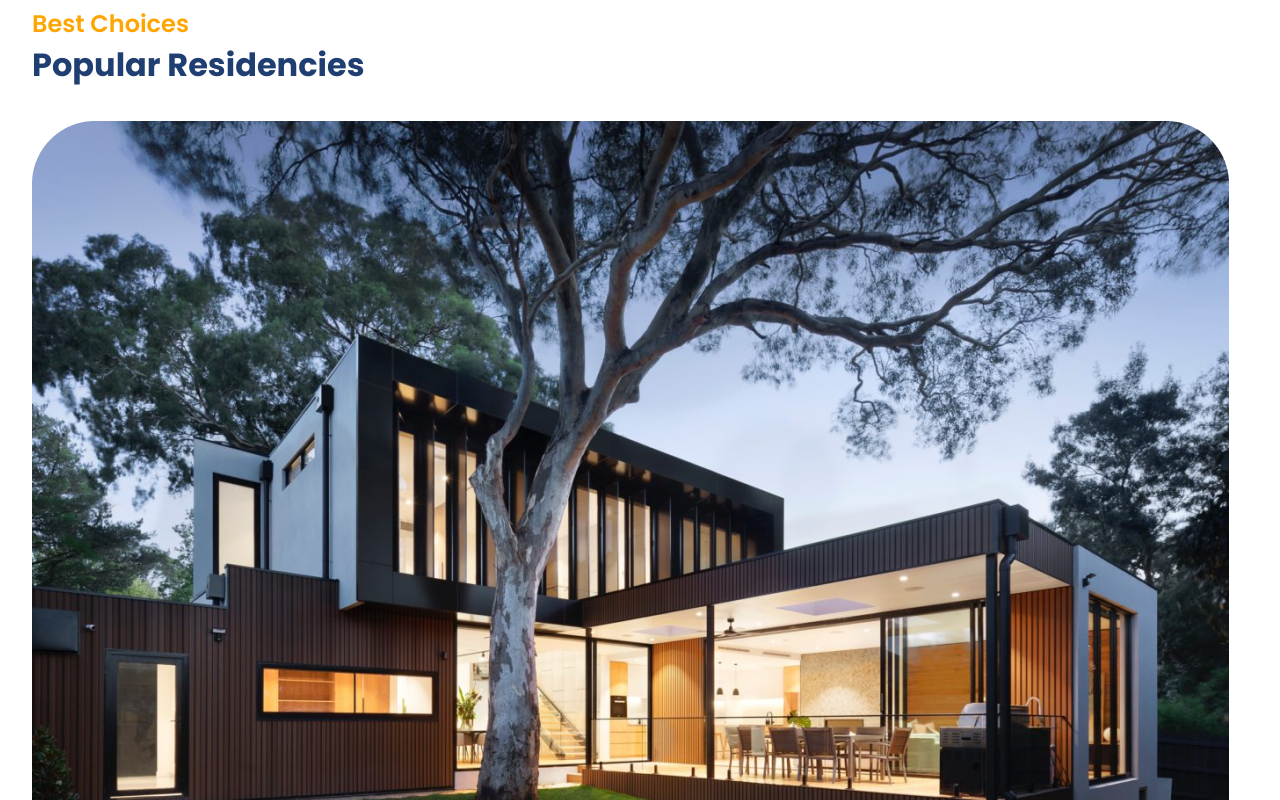
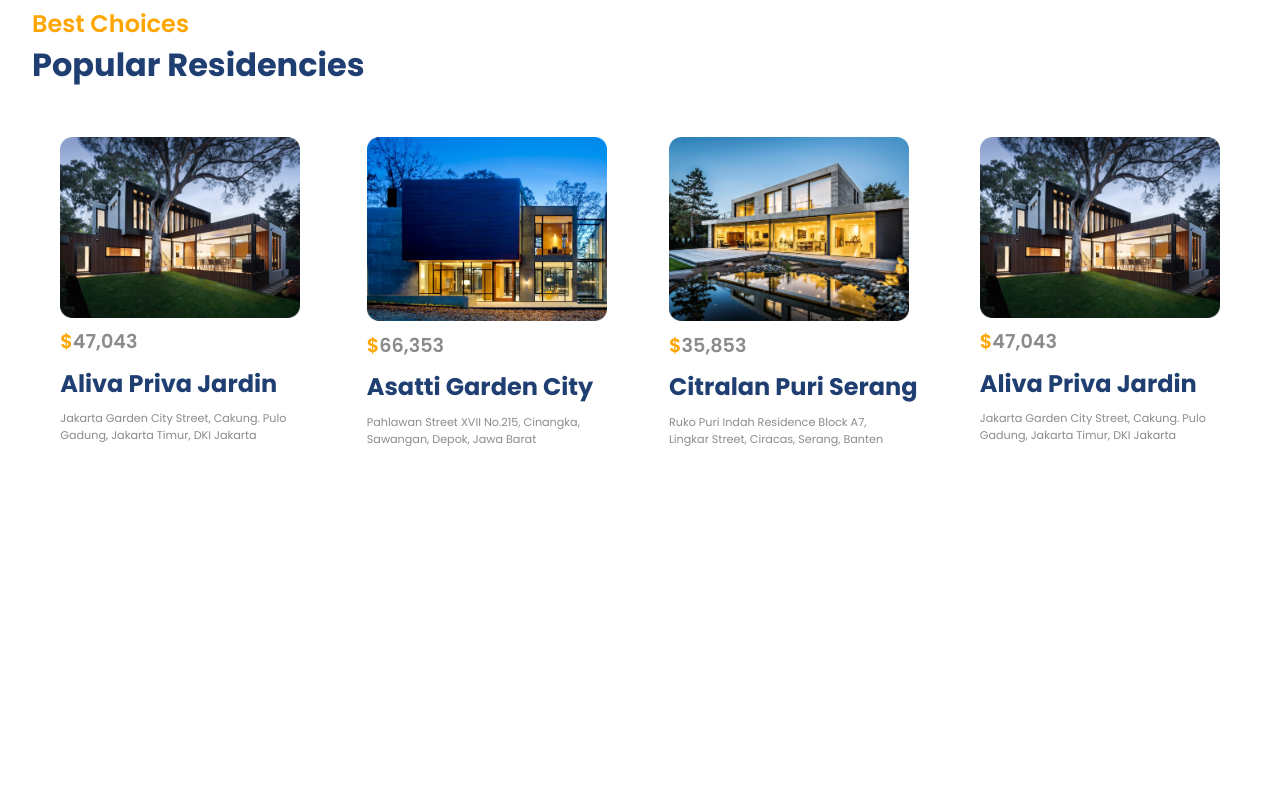
Before and after one commit to MOHAJII/Real-Estate-website, a React (Vite) app: page / in a window 1280 px wide. Shown: the part 920-1720 px from the top of the page. After the commit the page ends 1416 px from the top, so only its background shows below. Built offline with nearby package versions, Linux system fonts and the light colour scheme.

Commit message:
update residencies caroussel

```diff
--- a/src/component/Residencies/Residencies.css
+++ b/src/component/Residencies/Residencies.css
@@ -1,3 +1,42 @@
 .r-head {
     margin-bottom: 2rem;
 }
+
+.r-card {
+    gap: 0.6rem;
+    padding: 1rem;
+    border-radius: 10px;
+    max-width: max-content;
+    margin: auto;
+    transition: all 300ms ease-in;
+}
+
+.r-card>img {
+    width: 100%;
+    max-width: 15rem;
+}
+
+.r-card>:nth-child(2) {
+    font-size: 1.2rem;
+    font-weight: 600;
+}
+
+.r-card>:nth-child(3) {
+    font-size: 1.5rem;
+}
+
+.r-card>:nth-child(4) {
+    font-size: 0.7rem;
+    width: 15rem;
+}
+
+.r-card:hover {
+    scale: 1.025;
+    cursor: pointer;
+    background: linear-gradient(
+        180deg,
+        rgba(255,255, 255, 0) 0%,
+        rgba(136, 160, 255, 0.46) 217.91%
+    );
+    box-shadow: 0px 72px 49px -51px rgba(136, 160, 255, 0.21);
+}
--- a/src/component/Residencies/Residencies.jsx
+++ b/src/component/Residencies/Residencies.jsx
@@ -1,7 +1,11 @@
 import React from 'react'
 import './Residencies.css'
 import { Swiper, SwiperSlide } from 'swiper/react'
+import 'swiper/css'
 import data from "../../utils/slider.json"
+
+// Video 1:08:00
+
 const Residencies = () => {
     return (
         <section className="r-wrapper">
@@ -11,14 +15,18 @@ const Residencies = () => {
                     <span className='primaryText'>Popular Residencies</span>
                 </div>
 
-                <Swiper>
+                <Swiper
+                    spaceBetween={10}
+                    slidesPerView={4}
+                >
                     {
                         data.map((card, i) => (
                             <SwiperSlide key={i}>
-                                <div className="r-card">
+                                <div className="flexColStart r-card">
                                     <img src={card.image} alt="home" />
                                     <span className="secondaryText r-price">
-                                        <span>$</span><span>{card.price}</span>
+                                        <span style={{ color: "orange" }}>$</span>
+                                        <span>{card.price}</span>
                                     </span>
                                     <span className='primaryText'>{card.name}</span>
                                     <span className="secondaryText">{card.detail}</span>
```
